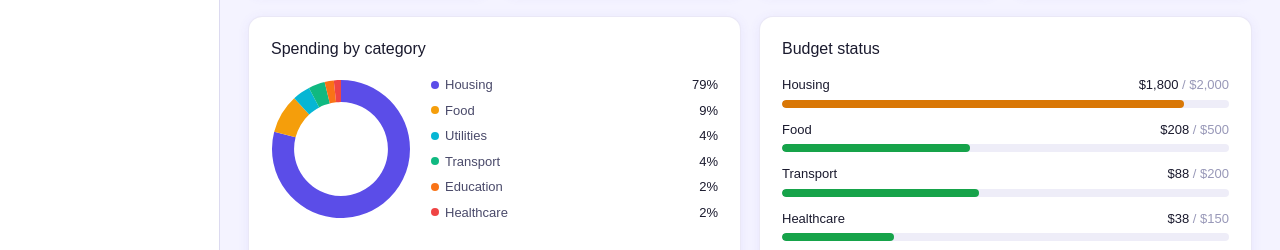
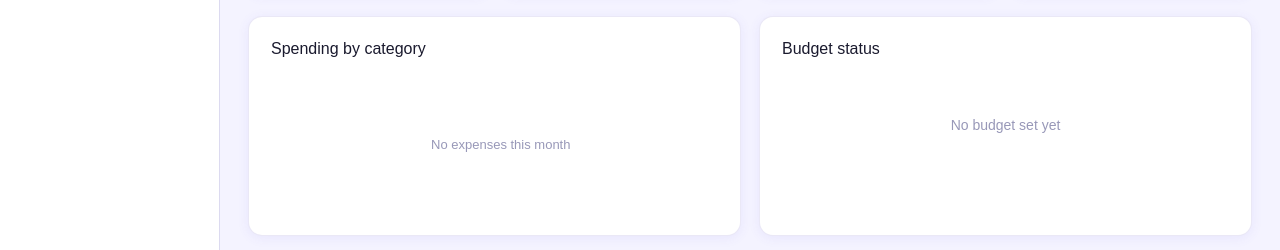
Before and after one commit to rafrostick/personal-finance-application, a website: page index.html in a window 1280 px wide. Shown: the part 320-570 px from the top of the page. Drawn offline with nearby package versions, Linux system fonts and the light colour scheme; no server answers.

Commit message:
Add files via upload

```diff
--- a/index.html
+++ b/index.html
@@ -2,7 +2,7 @@
 <html lang="en">
 <head>
 <meta charset="UTF-8">
-<meta http-equiv="Content-Security-Policy" content="default-src 'self' https://cdn.plaid.com https://cdnjs.cloudflare.com https://fonts.googleapis.com https://fonts.gstatic.com; script-src 'self' 'unsafe-inline' https://cdn.plaid.com https://cdnjs.cloudflare.com; style-src 'self' 'unsafe-inline' https://fonts.googleapis.com; font-src https://fonts.gstatic.com; connect-src http://localhost:3001 http://127.0.0.1:3001 https://api.anthropic.com https://*.plaid.com; frame-src https://*.plaid.com; img-src 'self' https://*.plaid.com data:;">
+<meta http-equiv="Content-Security-Policy" content="default-src 'self' https://cdn.plaid.com https://cdnjs.cloudflare.com https://fonts.googleapis.com https://fonts.gstatic.com; script-src 'self' 'unsafe-inline' https://cdn.plaid.com https://cdnjs.cloudflare.com; style-src 'self' 'unsafe-inline' https://fonts.googleapis.com; font-src https://fonts.gstatic.com; connect-src https://localhost:3001 https://127.0.0.1:3001 https://api.anthropic.com https://*.plaid.com; frame-src https://*.plaid.com; img-src 'self' https://*.plaid.com data:;">
 <style>
 @import url('https://fonts.googleapis.com/css2?family=Fraunces:ital,opsz,wght@0,9..144,300;0,9..144,400;0,9..144,500;1,9..144,300&family=DM+Sans:wght@300;400;500&display=swap');
 *,*::before,*::after{box-sizing:border-box;margin:0;padding:0}
@@ -116,7 +116,7 @@ tr:hover td{background:var(--surface2)}
 <script>
 'use strict';
 
-const BACKEND = 'http://localhost:3001';
+const BACKEND = 'https://localhost:3001';
 
 // ── Constants (immutable, no injection surface) ───────────────────────────
 const VALID_PAGES = Object.freeze(['dashboard','transactions','budget','goals','accounts']);
@@ -278,7 +278,6 @@ async function loadState() {
         .map(p => ({ item_id: sanitizeText(p.item_id, 200), name: sanitizeText(p.name) }));
     }
   } catch(e) { console.warn('State load failed, starting fresh:', e); }
-  if (!state.transactions.length) seedDemo();
   await checkBackend();
   render();
 }
@@ -305,35 +304,6 @@ function toast(msg, duration = 3000) {
   el._timer = setTimeout(() => el.classList.remove('show'), duration);
 }
 
-// ── Demo seed ─────────────────────────────────────────────────────────────
-function seedDemo() {
-  const now = new Date(), m = now.getMonth(), y = now.getFullYear();
-  const ds = d => `${y}-${String(m+1).padStart(2,'0')}-${String(d).padStart(2,'0')}`;
-  state.transactions = [
-    {id:'t1',date:ds(1),desc:'Monthly salary',amount:5500,type:'income',cat:'Salary',account:'Demo',plaid:false},
-    {id:'t2',date:ds(3),desc:'Rent',amount:1800,type:'expense',cat:'Housing',account:'Demo',plaid:false},
-    {id:'t3',date:ds(5),desc:'Grocery store',amount:134,type:'expense',cat:'Food',account:'Demo',plaid:false},
-    {id:'t4',date:ds(7),desc:'Streaming services',amount:28,type:'expense',cat:'Entertainment',account:'Demo',plaid:false},
-    {id:'t5',date:ds(10),desc:'Freelance project',amount:900,type:'income',cat:'Freelance',account:'Demo',plaid:false},
-    {id:'t6',date:ds(12),desc:'Gas and transit',amount:88,type:'expense',cat:'Transport',account:'Demo',plaid:false},
-    {id:'t7',date:ds(14),desc:'Restaurant',amount:74,type:'expense',cat:'Food',account:'Demo',plaid:false},
-    {id:'t8',date:ds(16),desc:'Electric bill',amount:95,type:'expense',cat:'Utilities',account:'Demo',plaid:false},
-    {id:'t9',date:ds(18),desc:'Online course',amount:49,type:'expense',cat:'Education',account:'Demo',plaid:false},
-    {id:'t10',date:ds(20),desc:'Pharmacy',amount:38,type:'expense',cat:'Healthcare',account:'Demo',plaid:false},
-  ];
-  state.accounts = [
-    {id:'a1',name:'Checking',type:'Bank',balance:8240,plaid:false},
-    {id:'a2',name:'Savings',type:'Bank',balance:22500,plaid:false},
-    {id:'a3',name:'Credit Card',type:'Credit',balance:-2100,plaid:false},
-    {id:'a4',name:'401k',type:'Investment',balance:41000,plaid:false},
-  ];
-  state.goals = [
-    {id:'g1',name:'Emergency Fund',target:15000,saved:8500,deadline:'2025-12-31',icon:'ti-shield-check',color:'#10b981'},
-    {id:'g2',name:'Vacation to Japan',target:5000,saved:1200,deadline:'2025-08-01',icon:'ti-plane',color:'#5b4de8'},
-    {id:'g3',name:'New Car',target:25000,saved:7800,deadline:'2026-06-01',icon:'ti-car',color:'#f59e0b'},
-  ];
-  state.budget = {Housing:2000,Food:500,Transport:200,Healthcare:150,Entertainment:150,Shopping:300,Utilities:150};
-}
 
 // ── Backend / Plaid ────────────────────────────────────────────────────────
 async function checkBackend() {
--- a/package.json
+++ b/package.json
@@ -11,6 +11,8 @@
     "cors": "^2.8.5",
     "dotenv": "^16.4.5",
     "express": "^4.19.2",
+    "express-rate-limit": "^7.4.0",
+    "helmet": "^7.1.0",
     "plaid": "^25.0.0"
   }
 }
```
Also changed, not shown: server.js (+27 -6 lines).
